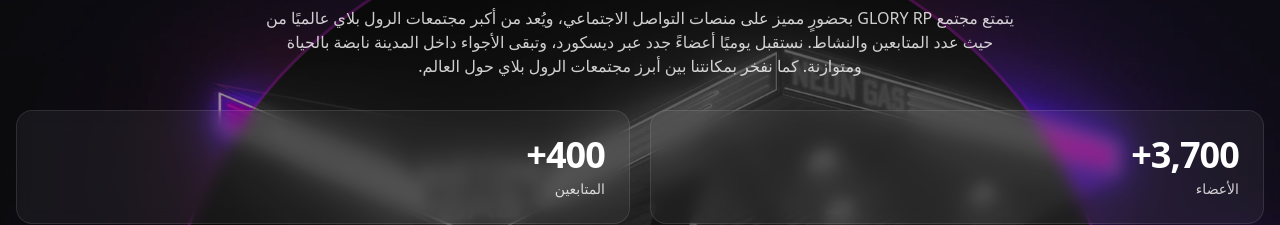
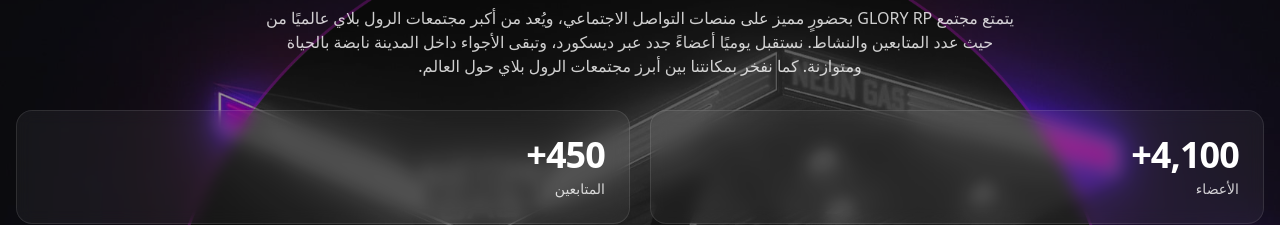
Before and after one commit to dia8-8/glory-rp, a Next.js app: page / in a window 1280 px wide. Shown: the part 1620-1845 px from the top of the page. Built offline with nearby package versions, Linux system fonts and the light colour scheme; no server answers.

Commit message:
Update member and follower statistics values

```diff
--- a/app/(routes)/page.tsx
+++ b/app/(routes)/page.tsx
@@ -161,10 +161,10 @@ export default function HomePage() {
 
         <div className="grid grid-cols-1 gap-5 sm:grid-cols-2">
           <Reveal>
-            <Stat label={L.social.members} value={"3700+"} />
+            <Stat label={L.social.members} value={"4100+"} />
           </Reveal>
           <Reveal delay={0.06}>
-            <Stat label={L.social.followers} value={"400+"} />
+            <Stat label={L.social.followers} value={"450+"} />
           </Reveal>
         </div>
 
```
